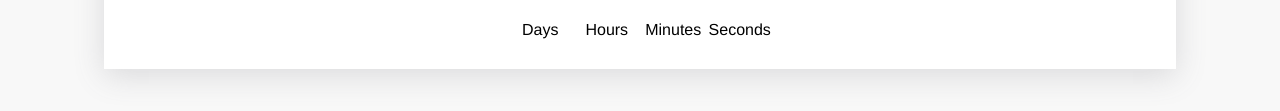
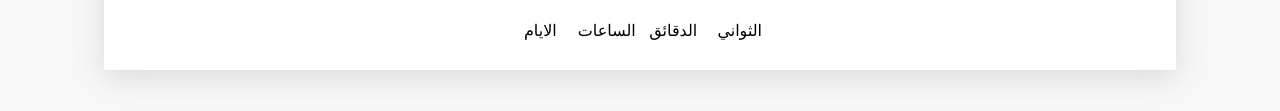
Before and after one commit to MouazAboYazan/ramadan, a plain HTML site: page index.html in a window 1280 px wide. Shown: the part 387-498 px from the top of the page. Drawn offline with nearby package versions, Linux system fonts and the light colour scheme.

Commit message:
Update index.html

```diff
--- a/index.html
+++ b/index.html
@@ -21,25 +21,25 @@
         <div class="one">
           <span class="time days"> </span>
           <br>
-          <span class="text"> Days </span>
+          <span class="text"> الايام </span>
         </div> <!-- /one -->
 
         <div class="tow">
             <span class="time hours"> </span>
             <br>
-            <span class="text"> Hours </span>
+            <span class="text"> الساعات </span>
           </div> <!-- /tow -->
 
           <div class="three">
             <span class="time minutes"> </span>
             <br>
-            <span class="text"> Minutes </span>
+            <span class="text"> الدقائق </span>
           </div> <!-- /three -->
 
           <div class="one">
             <span class="time seconds"> </span>
             <br>
-            <span class="text"> Seconds </span>
+            <span class="text"> الثواني </span>
           </div> <!-- /one -->
 
       </div> <!-- /content -->
```
